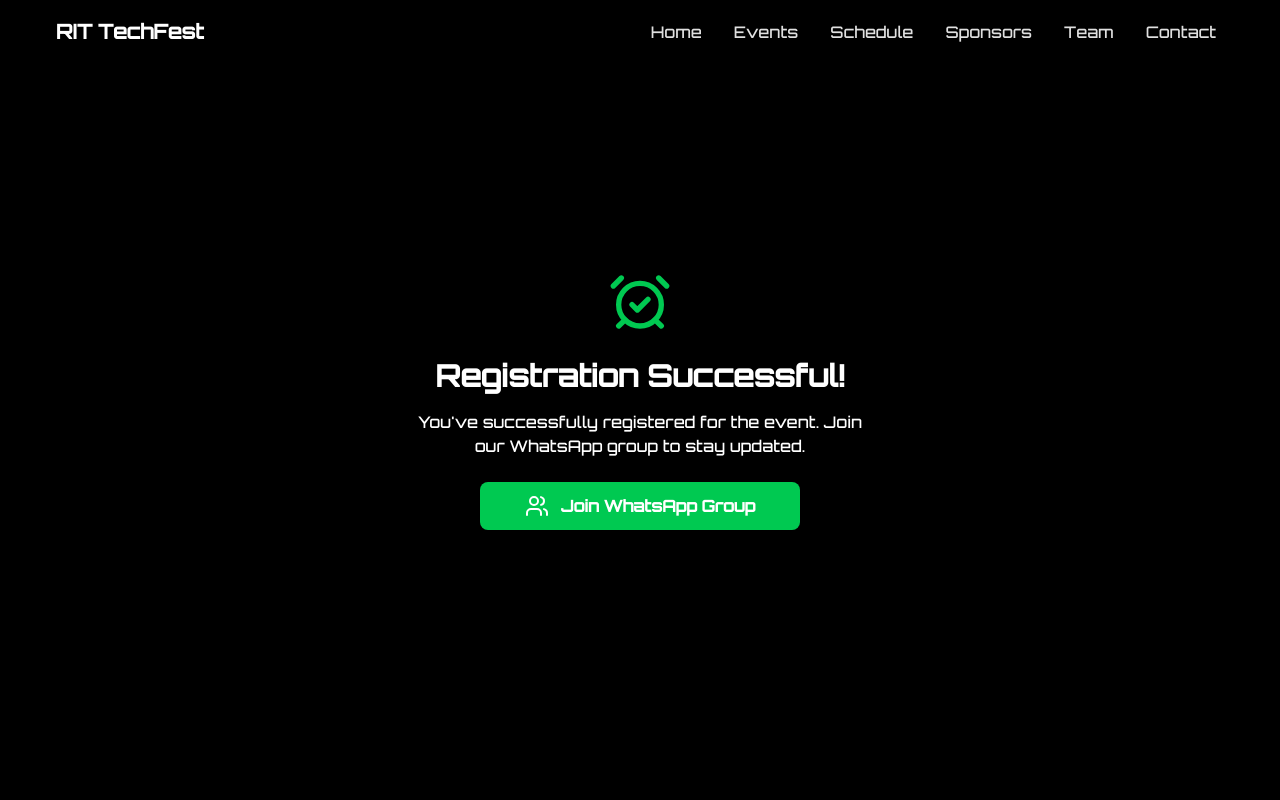
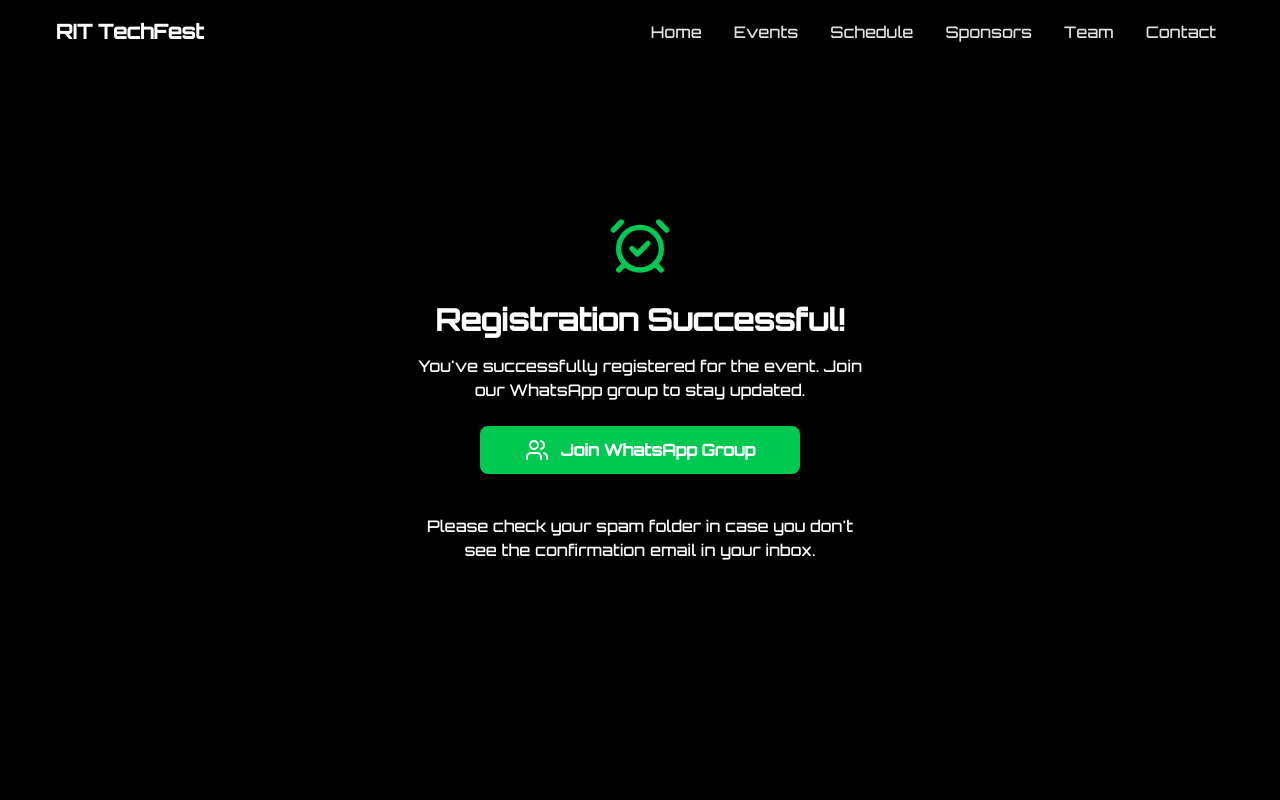
Before and after one commit to whyVedang/IEEE-Aavishkaar-2025-fe, a React (Vite) app: page /acknowledgement/1 in a window 1280 px wide. Shown: the top 800 px of the page. Built offline with nearby package versions, Linux system fonts and the light colour scheme.

Commit message:
add check spam warning

```diff
--- a/src/components/Acknowledgement.jsx
+++ b/src/components/Acknowledgement.jsx
@@ -45,6 +45,9 @@ const RegistrationSuccess = () => {
           <Users className="mr-3 group-hover:animate-pulse" size={24} />
           Join WhatsApp Group
         </button>
+        <p className="text-white mb-6 mt-10">
+        Please check your spam folder in case you don't see the confirmation email in your inbox.
+        </p>
       </div>
     </div>
   );
```
